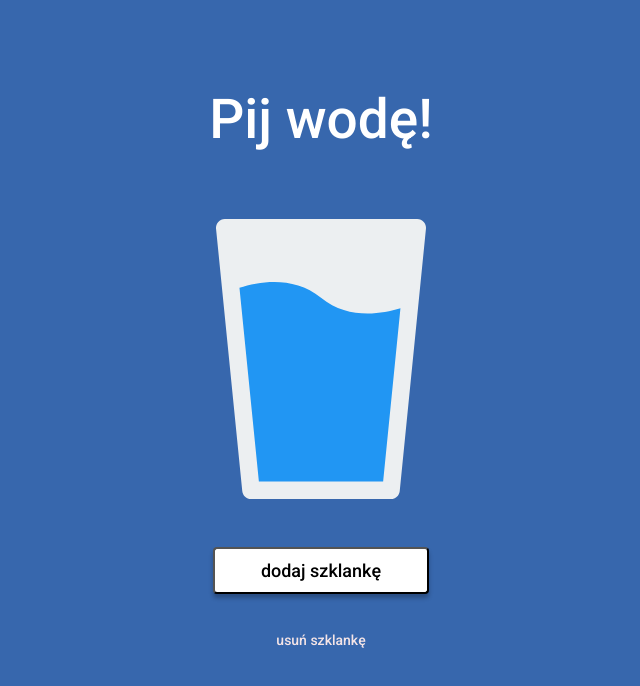
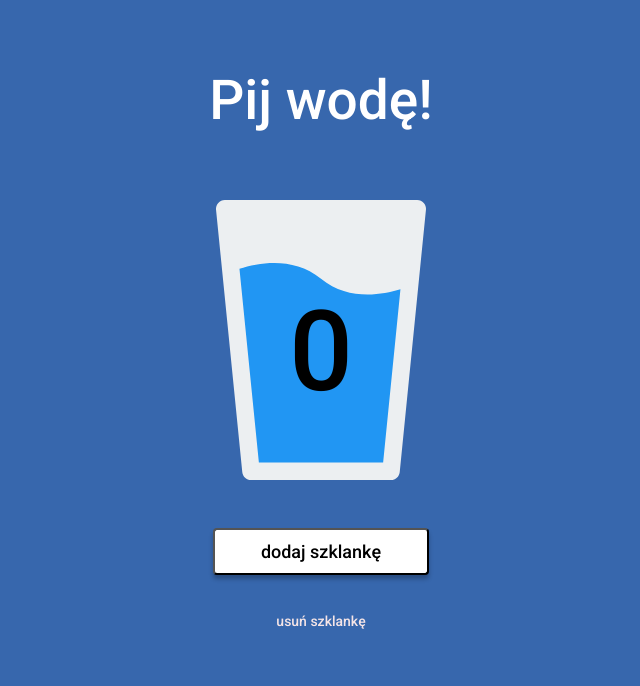
Before and after one commit to ajanczewska/hydrapp, a website built with webpack: page src/pages/index.html in a window 1280 px wide. Shown: the whole page, without its empty margins (319-959 px from the left). Built offline with nearby package versions, Linux system fonts and the light colour scheme.

Commit message:
changes in functionality

```diff
--- a/src/js/index.js
+++ b/src/js/index.js
@@ -8,29 +8,38 @@ registerSW();
 
 console.log("HELLO 🚀");
 
-const counter = document.querySelector(".water__counter--js");
-const buttonAdd = document.querySelector(".add-js");
+const counter = document.querySelector(".glass__counter--js");
+const buttonAdd = document.querySelector(".add--js");
 const buttonRemove = document.querySelector(".remove--js");
 // const buttonStory = document.querySelector(".story--js");
-const key = new Date().toISOString().slice(0, 10);
+const key = new Date().toLocaleString().slice(0, 10);
 let count = 0;
 
+const localStorageValue = localStorage.getItem(key);
+
+//sprawdzamy czy w local storage jest zapisana wartość
+//jeżeli nie jest zapisujemy wartość 0
+if (localStorageValue) {
+  count = localStorageValue
+}
+else{
+  localStorage.setItem(key, 0)
+}
+
+//zmieniamy element html na ilość szklanek zapisanych w local storage
+counter.innerHTML = count;
+
 buttonAdd.addEventListener("click", () => {
-  if (!key) {
-    count = 0;
-
-    counter.innerHTML = count;
-  } else {
-    count += 1;
-    counter.innerHTML = count;
-  }
+  count++;
+  counter.innerHTML = count;
   localStorage.setItem(key, count);
 });
+
 buttonRemove.addEventListener("click", () => {
   if (count > 0) {
-    count -= 1;
-    counter.innerHTML = count;
+    count--;
   }
+  counter.innerHTML = count;
   localStorage.setItem(key, count);
 });
 // buttonStory.addEventListener("click", () => {
--- a/src/pages/index.html
+++ b/src/pages/index.html
@@ -6,7 +6,7 @@
     <title>Hydrapp</title>
     <meta
       name="description"
-      content="Simple app to count water glass drunk during the day"
+      content="Aplikacja, która liczy szklanki wody."
     />
     <!-- Title -->
     <meta property="og:title" content="Hydrapp" />
@@ -15,12 +15,12 @@
       property="og:description"
       content="Aplikacja, która pozwoli Ci liczyć szklanki wody wypite w ciągu Twojego dnia."
     />
-    <!-- full url with http(s) ie. https://maciejkorsan.github.io/my-repo/ -->
-    <meta property="og:url" content="" />
+    <!-- full url with http(s) -->
+    <meta property="og:url" content="https://ajanczewska.github.io/hydrapp/" />
     <!-- full url to the image with http(s) ie. https://maciejkorsan.github.io/my-repo/assets/img/fb.png. Facebook suggests at least 1200 x 630. -->
     <!-- <meta
       property="og:image"
-      content="https://ajanczewska.com/hydrapp/src/assets/img/water-glass.svg"
+      content=""
     > -->
 
     <!-- uncomment the line below to enable PWA  -->
@@ -162,17 +162,17 @@
   </head>
   <body>
       <header class="header">Pij wodę!</header>
-    <div class="water">
-      <p class="water__counter water__counter--js"></p>
+    <div class="glass">
+      <p class="glass__counter glass__counter--js">0</p>
       <img
-        class="water__img"
+        class="glass__img"
         src="../assets/img/water-glass.svg"
         alt="Szklanka wody"
       />
       <!-- <span class="hello__circles"></span> -->
     </div>
     <div class="button">
-      <button class="button__add add-js">dodaj szklankę</button>
+      <button class="button__add add--js">dodaj szklankę</button>
       <button class="button__remove remove--js">usuń szklankę</button>
       <!-- <button class="button__story story--js">zobacz historię</button> -->
     </div>
--- a/src/scss/main.scss
+++ b/src/scss/main.scss
@@ -1,5 +1,5 @@
 @import "~normalize.css";
-
+@import "modules/app.scss";
 @import "_variables";
 @import url("https://fonts.googleapis.com/css2?family=Roboto:wght@500&display=swap");
 // @import "modules/hello.scss";
@@ -10,57 +10,8 @@ body {
   display: flex;
   flex-direction: column;
   align-items: center;
-  min-height: 100vh;
   font-family: "Roboto", sans-serif;
   font-style: normal;
   font-weight: 500;
+  max-height: 100vh;
 }
-.header {
-  font-size: 55px;
-  line-height: 64px;
-  padding: 87px 0 68px 0;
-}
-.water {
-  display: flex;
-  align-items: center;
-  justify-content: center;
-  flex-direction: column;
- text-align: center;
-  &__counter {
-    margin: 24px 0 0 0;
-    min-width: 88px;
-    min-height: 98px;
-    font-size: 112px;
-    color: #000000;
-    position: absolute;
-
-    // visibility: hidden;
-    z-index: 10;
-  }
-  &__img {
-  }
-}
-.button {
-  display: flex;
-  flex-direction: column;
-  align-items: center;
-  justify-content: center;
-  margin-top: 48px;
-  &__add {
-    background: #ffffff;
-    box-shadow: 0px 4px 4px rgba(0, 0, 0, 0.25);
-    border-radius: 4px;
-    font-size: 18px;
-    line-height: 21px;
-    min-width: 216px;
-    min-height: 47px;
-  }
-  &__remove {
-    background: none;
-    border: none;
-    font-size: 14px;
-    line-height: 16px;
-    margin-top: 37px;
-    color: #f5e5e7;
-  }
-}
--- /dev/null
+++ b/src/scss/modules/app.scss
@@ -0,0 +1,50 @@
+.header {
+    font-size: 55px;
+    line-height: 64px;
+    padding: 68px 0;
+
+  }
+  .glass {
+    display: flex;
+    align-items: center;
+    justify-content: center;
+    flex-direction: column;
+    max-width: 280;
+    max-height: 210;
+    &__counter {
+      margin: 24px 0 0 0;
+      min-width: 88px;
+      min-height: 98px;
+      font-size: 112px;
+      color: #000000;
+      position: absolute;
+      text-align: center;
+      // visibility: hidden;
+      z-index: 10;
+    }
+
+  }
+  .button {
+    display: flex;
+    flex-direction: column;
+    align-items: center;
+    justify-content: center;
+    margin-top: 48px;
+    &__add {
+      background: #ffffff;
+      box-shadow: 0px 4px 4px rgba(0, 0, 0, 0.25);
+      border-radius: 4px;
+      font-size: 18px;
+      line-height: 21px;
+      min-width: 216px;
+      min-height: 47px;
+    }
+    &__remove {
+      background: none;
+      border: none;
+      font-size: 14px;
+      line-height: 16px;
+      margin: 37px 0;
+      color: #f5e5e7;
+    }
+  }
```
Also changed, not shown: public/manifest.json, public/og.png (added).
